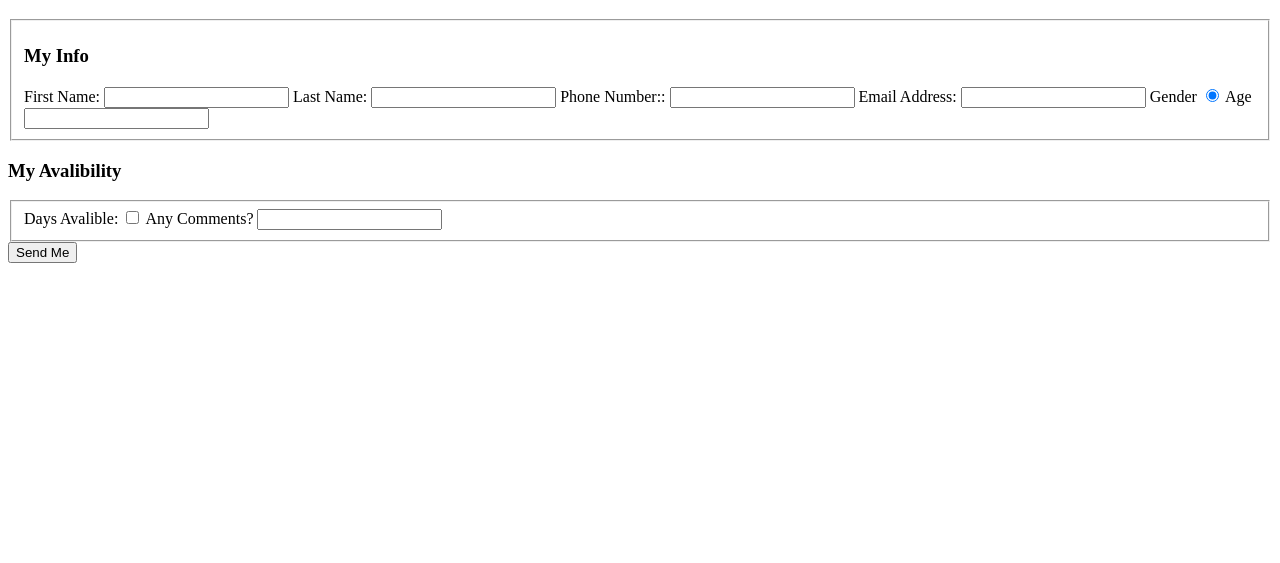
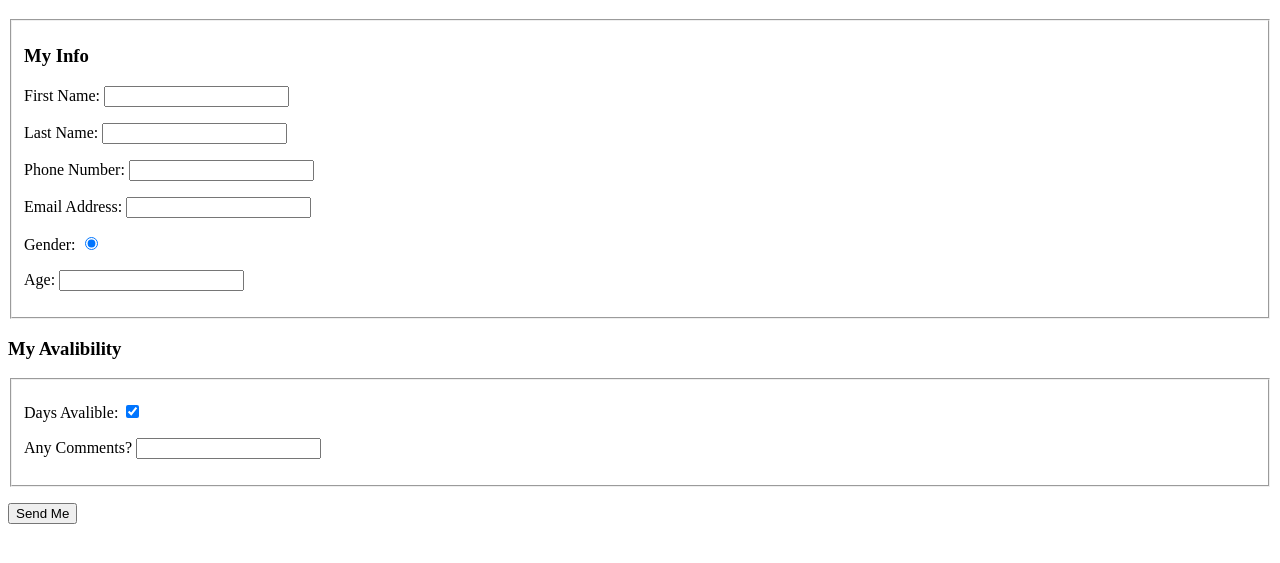
Before and after one commit to eprager/itmd361-lab4, a plain HTML site: page index.html in a window 1280 px wide. Shown: the part 61-624 px from the top of the page. Drawn offline with Linux system fonts and the light colour scheme.

Commit message:
adding <p> labels

```diff
--- a/index.html
+++ b/index.html
@@ -9,36 +9,46 @@
   <form action="http://bloomingsale.sat.iit.edu/kriedan/lab3formscript.php" method="post">
     <fieldset>
       <h3>My Info</h3>
-      <label for="name">First Name:</label>
+      <p>
+        <label for="name">First Name: </label>
         <input type="text" id="first_name" name="first_name_field">
-
-      <label for="name">Last Name:</label>
+      </p>
+      <p>
+        <label for="name">Last Name: </label>
         <input type="text" id="last_name" name="last_name_field">
-
-      <label for="phone_number">Phone Number::</label>
+      </p>
+      <p>
+        <label for="phone_number">Phone Number: </label>
         <input type="phone_number" id="phone_number" name="phone_field">
-
-      <label for="email">Email Address:</label>
+      </p>
+      <p>
+        <label for="email">Email Address: </label>
         <input type="email" id="email" name="email_field">
-
+      </p>
       <input type="hidden" id="Emma Prager Lab 4" name="hidden_field">
-
-      <label for="gender">Gender</label>
+      <p>
+        <label for="gender">Gender: </label>
         <input type="radio" checked="checked" name="gender_field">
-
-      <label for="age">Age</label>
+      </p>
+      <p>
+        <label for="age">Age: </label>
         <input type="dropdown" id="age" name="age_field">
+      </p>
     </fieldset>
     <h3>My Avalibility</h3>
     <fieldset>
+      <p>
         <label for="days">Days Avalible:</label>
-      <input type="checkbox" id="days" name="available_field">
-
-      <label for="comments">Any Comments?</label>
+        <input type="checkbox" checked="checked" name="available_field">
+      </p>
+      <p>
+        <label for="comments">Any Comments? </label>
         <input type="text" id="comments" name="comments_field">
+      </p>
     </fieldset>
-
+    <p>
       <input type="submit" value="Send Me">
+    </p>
   </form>
 </body>
 </html>
```
Lines whose indentation alone changed are shown as unchanged.
